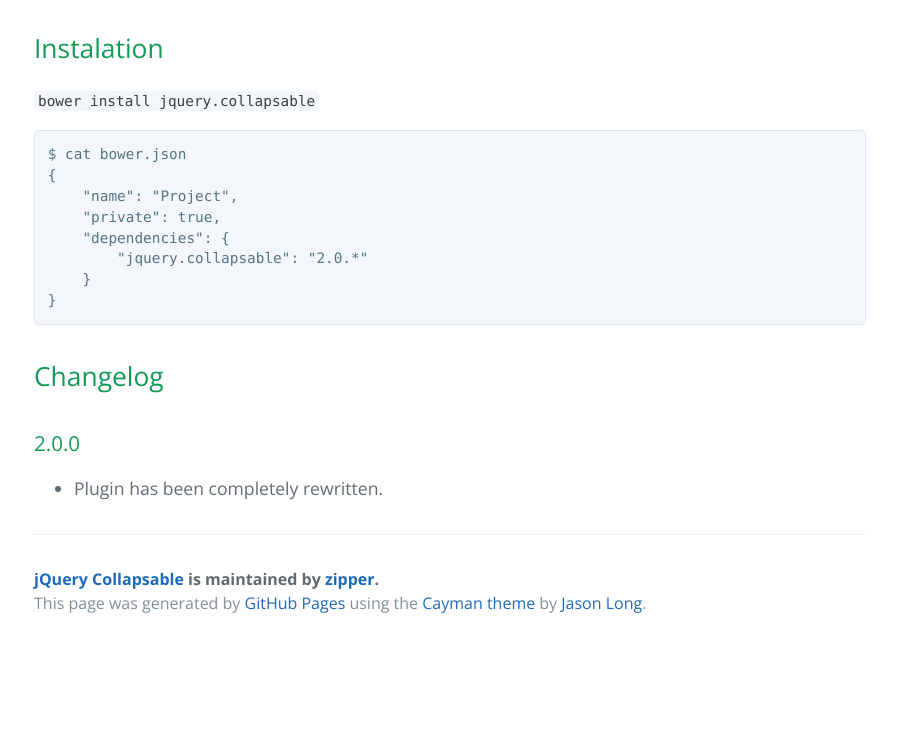
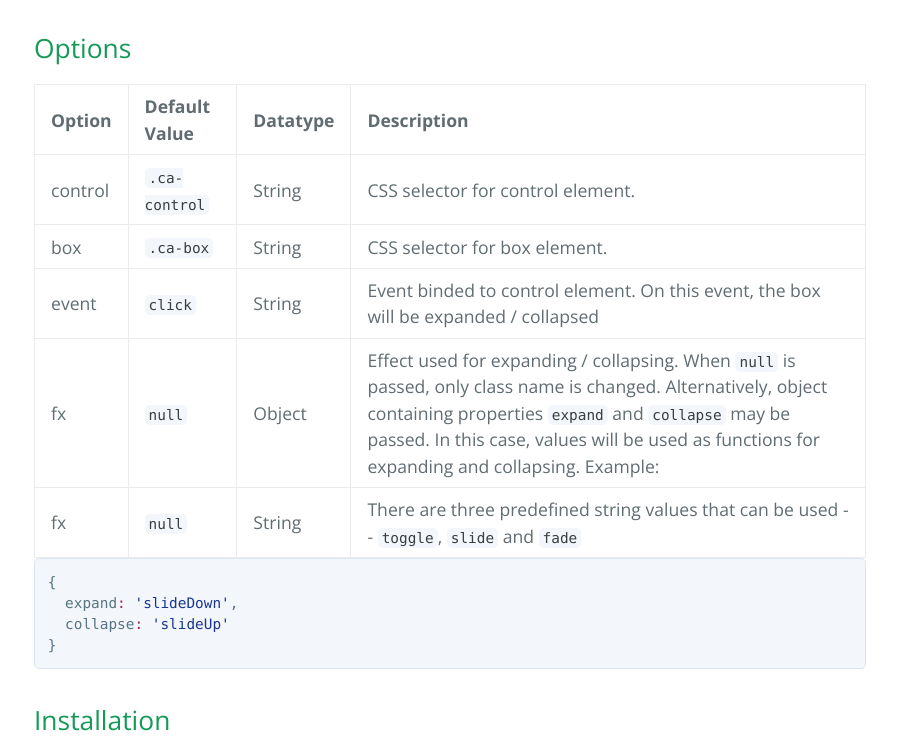
Before and after one commit to zipper/collapsable.js, a plain HTML site: page index.html in a window 1280 px wide. Shown: the part 424-1179 px from the top of the page, without its empty margins (190-1087 px from the left). Before the commit the page ends 1071 px from the top, so only its background shows below. Drawn offline with nearby package versions, Linux system fonts and the light colour scheme.

Commit message:
Create gh-pages branch via GitHub

```diff
--- a/index.html
+++ b/index.html
@@ -23,7 +23,59 @@
 <a id="jquery-collapsable" class="anchor" href="#jquery-collapsable" aria-hidden="true"><span aria-hidden="true" class="octicon octicon-link"></span></a>jQuery Collapsable</h1>
 
 <h2>
-<a id="instalation" class="anchor" href="#instalation" aria-hidden="true"><span aria-hidden="true" class="octicon octicon-link"></span></a>Instalation</h2>
+<a id="options" class="anchor" href="#options" aria-hidden="true"><span aria-hidden="true" class="octicon octicon-link"></span></a>Options</h2>
+
+<table>
+<thead>
+<tr>
+<th align="left">Option</th>
+<th align="left">Default Value</th>
+<th align="left">Datatype</th>
+<th align="left">Description</th>
+</tr>
+</thead>
+<tbody>
+<tr>
+<td align="left">control</td>
+<td align="left"><code>.ca-control</code></td>
+<td align="left">String</td>
+<td align="left">CSS selector for control element.</td>
+</tr>
+<tr>
+<td align="left">box</td>
+<td align="left"><code>.ca-box</code></td>
+<td align="left">String</td>
+<td align="left">CSS selector for box element.</td>
+</tr>
+<tr>
+<td align="left">event</td>
+<td align="left"><code>click</code></td>
+<td align="left">String</td>
+<td align="left">Event binded to control element. On this event, the box will be expanded / collapsed</td>
+</tr>
+<tr>
+<td align="left">fx</td>
+<td align="left"><code>null</code></td>
+<td align="left">Object</td>
+<td align="left">Effect used for expanding / collapsing. When <code>null</code> is passed, only class name is changed. Alternatively, object containing properties <code>expand</code> and <code>collapse</code> may be passed. In this case, values will be used as functions for expanding and collapsing. Example:</td>
+</tr>
+<tr>
+<td align="left">fx</td>
+<td align="left"><code>null</code></td>
+<td align="left">String</td>
+<td align="left">There are three predefined string values that can be used -- <code>toggle</code>, <code>slide</code> and <code>fade</code>
+</td>
+</tr>
+</tbody>
+</table>
+
+<div class="highlight highlight-source-js"><pre>{
+  expand<span class="pl-k">:</span> <span class="pl-s"><span class="pl-pds">'</span>slideDown<span class="pl-pds">'</span></span>,
+  collapse<span class="pl-k">:</span> <span class="pl-s"><span class="pl-pds">'</span>slideUp<span class="pl-pds">'</span></span>
+}</pre></div>
+
+<h2>
+<a id="installation" class="anchor" href="#installation" aria-hidden="true"><span aria-hidden="true" class="octicon octicon-link"></span></a>Installation</h2>
 
 <p><code>bower install jquery.collapsable</code></p>
 
```
Also changed, not shown: params.json (+1 -1 lines).
